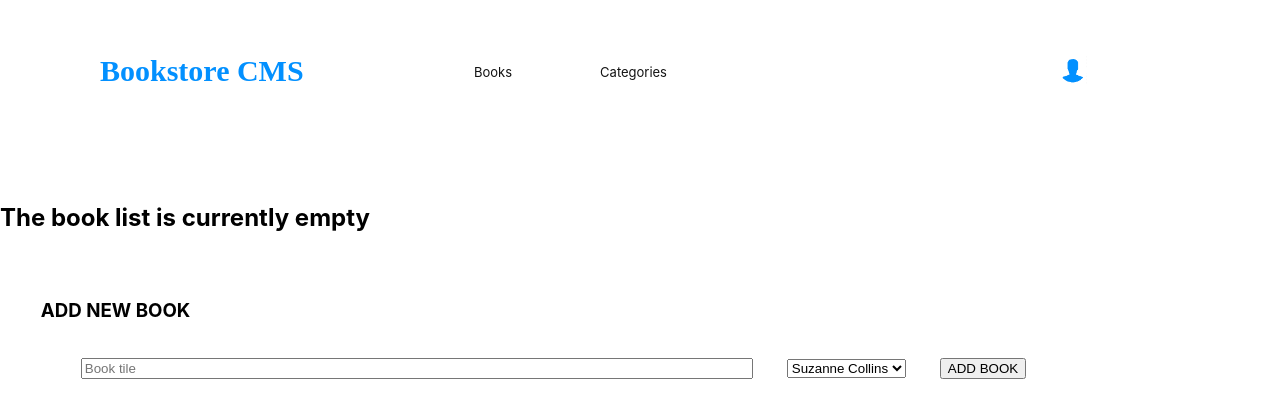
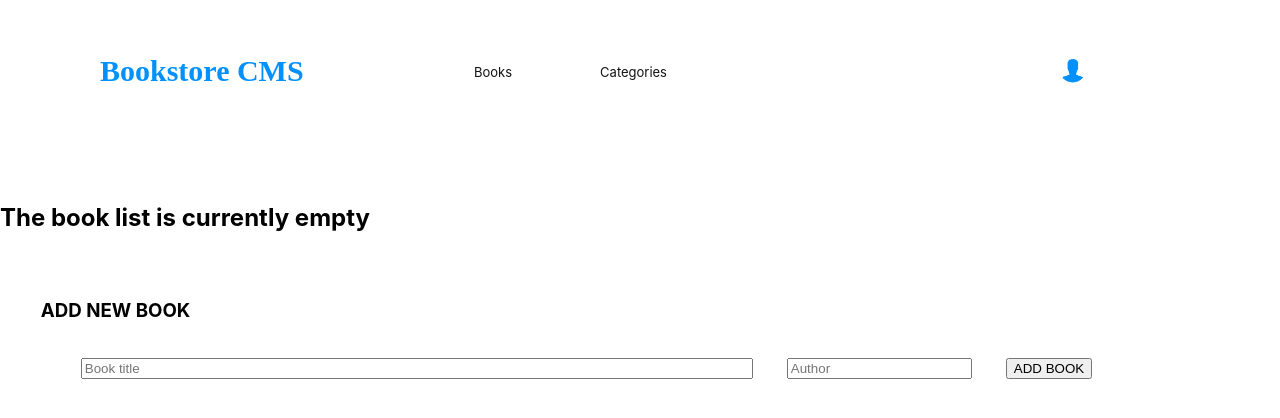
Before and after one commit to ivangonzalez224/Bookstore, a React (Create React App) app: page / in a window 1280 px wide. Shown: the top 418 px of the page. Built offline with nearby package versions, Linux system fonts and the light colour scheme.

Commit message:
Add booksSlice and the addBook and removeBook reducers

```diff
--- a/src/components/InputBooks.js
+++ b/src/components/InputBooks.js
@@ -1,22 +1,59 @@
-const InputBook = () => (
+import React, { useState } from 'react';
+import { useDispatch } from 'react-redux';
+import { nanoid } from '@reduxjs/toolkit';
+import { addBook } from '../features/books/booksSlice';
+
+const InputBook = () => {
+  const dispatch = useDispatch();
+  const [newBook, setNewBook] = useState({
+    id: nanoid(),
+    title: '',
+    completed: '0%',
+    author: '',
+    category: 'no categorie',
+    chapters: '1',
+  });
+
+  const handleChange = (e) => {
+    const { key, value } = e.target;
+    setNewBook((prevBook) => ({
+      ...prevBook,
+      [key]: value,
+    }));
+  };
+
+  const handleAdd = () => {
+    dispatch(addBook(newBook));
+    setNewBook({
+      title: '',
+      completed: '0%',
+      author: '',
+      category: 'no categorie',
+      chapters: '1',
+    });
+  };
+
+  return (
     <form>
       <h3>ADD NEW BOOK</h3>
       <ul className="form_inputs">
         <li className="input_title">
-        <input type="text" placeholder="Book tile" />
+          <input type="text" placeholder="Book title" value={newBook.title} onChange={handleChange} />
         </li>
         <li>
-        <select>
-          <option value="1" disabled>Author</option>
-          <option value="Suzanne Collins">Suzanne Collins</option>
-          <option value="Frank Herbert">Frank Herbert</option>
-        </select>
+          <input type="text" placeholder="Author" value={newBook.author} onChange={handleChange} />
         </li>
         <li>
-        <button type="submit">ADD BOOK</button>
+          <button
+            type="button"
+            onClick={handleAdd}
+          >
+            ADD BOOK
+          </button>
         </li>
       </ul>
-
     </form>
   );
+};
+
 export default InputBook;
--- a/src/features/books/booksSlice.js
+++ b/src/features/books/booksSlice.js
@@ -8,8 +8,8 @@ const booksSlice = createSlice({
   name: 'book',
   initialState,
   reducers: {
-    addBook: (state) => {
-      state.bookItems = [];
+    addBook: (state, action) => {
+      state.bookItems.push(action.payload);
     },
     removeBook: (state, action) => {
       const itemId = action.payload;
```
Also changed, not shown: src/components/BooksItem.js (+10 -0 lines). Lines whose indentation alone changed are shown as unchanged.
